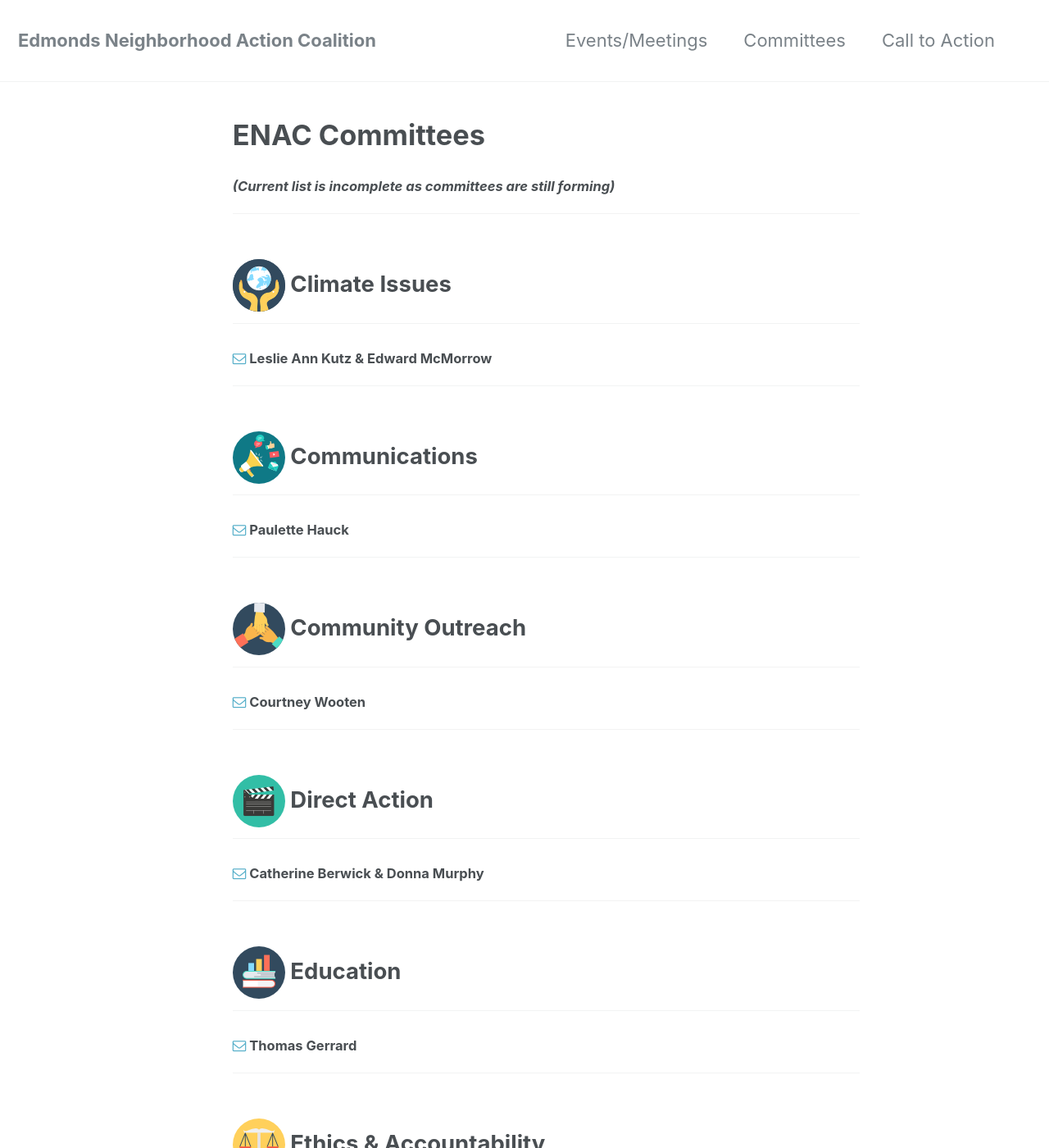
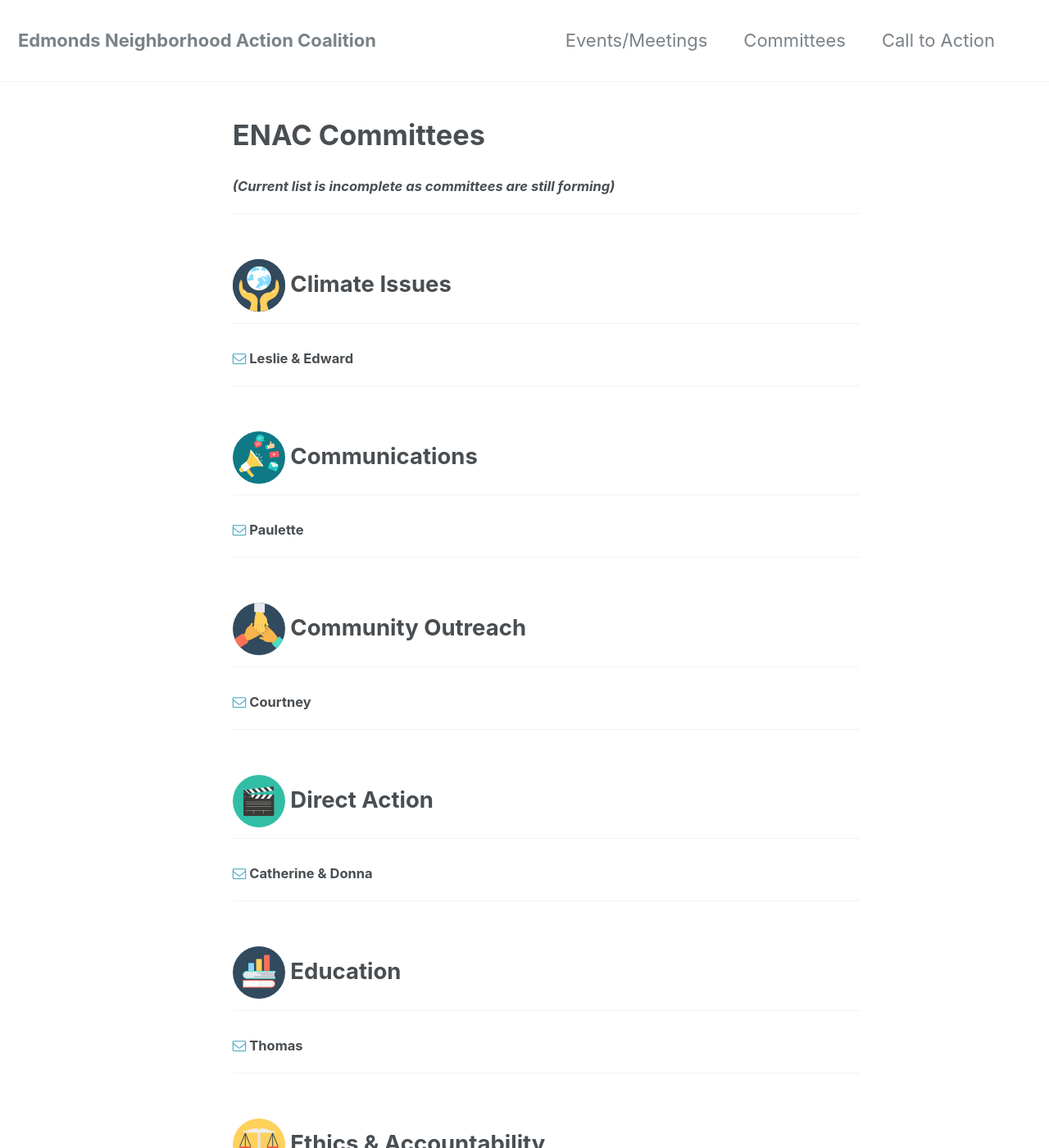
Before and after one commit to sounderminds/enac_dev, a Jekyll site: the page built from _pages/committees.md, in a window 1280 px wide and 1400 px high. Shown: the whole window at 82% size. Built offline with Jekyll 4.4.1, drawn with Linux system fonts in a browser that asks for light colours; some of the changed text lies outside the part shown.

Commit message:
removed member last names for privacy

```diff
--- a/_pages/committees.md
+++ b/_pages/committees.md
@@ -8,22 +8,22 @@ footer_attribution: "<a href='/icon_attribution/'>icon attribution info</a>"
 -----
 
 <h2><img src="/assets/images/022-planet-earth.png"> Climate Issues</h2>
-<h6><a href="mailto:climate.edmondsnac@gmail.com?subject=Climate Committee"><i class="fa fa-envelope-o" aria-hidden="true"></i></a> Leslie Ann Kutz & Edward McMorrow</h6>
+<h6><a href="mailto:climate.edmondsnac@gmail.com?subject=Climate Committee"><i class="fa fa-envelope-o" aria-hidden="true"></i></a> Leslie & Edward</h6>
 *****
 <h2><img src="/assets/images/009-communications.png"> Communications</h2>
-<h6><a href="mailto:communications.edmondsnac@gmail.com?subject=Communications Committee"><i class="fa fa-envelope-o" aria-hidden="true"></i></a> Paulette Hauck</h6>
+<h6><a href="mailto:communications.edmondsnac@gmail.com?subject=Communications Committee"><i class="fa fa-envelope-o" aria-hidden="true"></i></a> Paulette</h6>
 *****
 <h2><img src="/assets/images/021-teamwork.png"> Community Outreach</h2>
-<h6><a href="mailto:outreach.edmondsnac@gmail.com?subject=Community Outreach Committee"><i class="fa fa-envelope-o" aria-hidden="true"></i></a> Courtney Wooten</h6>
+<h6><a href="mailto:outreach.edmondsnac@gmail.com?subject=Community Outreach Committee"><i class="fa fa-envelope-o" aria-hidden="true"></i></a> Courtney</h6>
 *****
 <h2><img src="/assets/images/003-clapperboard.png"> Direct Action</h2>
-<h6><a href="mailto:direcoaction.edmondsnac@gmail.com?subject=Direct Action Committee"><i class="fa fa-envelope-o" aria-hidden="true"></i></a> Catherine Berwick & Donna Murphy</h6>
+<h6><a href="mailto:direcoaction.edmondsnac@gmail.com?subject=Direct Action Committee"><i class="fa fa-envelope-o" aria-hidden="true"></i></a> Catherine & Donna</h6>
 *****
 <h2><img src="/assets/images/017-books.png"> Education</h2>
-<h6><a href="mailto:education.edmondsnac@gmail.com?subject=Education Committee"><i class="fa fa-envelope-o" aria-hidden="true"></i></a> Thomas Gerrard</h6>
+<h6><a href="mailto:education.edmondsnac@gmail.com?subject=Education Committee"><i class="fa fa-envelope-o" aria-hidden="true"></i></a> Thomas</h6>
 *****
 <h2><img src="/assets/images/014-balance.png"> Ethics & Accountability</h2>
-<h6><a href="mailto:ethics.edmondsnac@gmail.com?subject=Ethics & Accountability Committee"><i class="fa fa-envelope-o" aria-hidden="true"></i></a> Donna Vaudrin & Robin Westbrook</h6>
+<h6><a href="mailto:ethics.edmondsnac@gmail.com?subject=Ethics & Accountability Committee"><i class="fa fa-envelope-o" aria-hidden="true"></i></a> Donna & Robin</h6>
 *****
 <h2><img src="/assets/images/004-time.png"> Facilitation</h2>
 <h6><a href="mailto:facilitation.edmondsnac@gmail.com?subject=Facilitation Committee"><i class="fa fa-envelope-o" aria-hidden="true"></i></a> Contact Person TBD</h6>
@@ -35,14 +35,14 @@ footer_attribution: "<a href='/icon_attribution/'>icon attribution info</a>"
 <h6><a href="mailto:healthcare.edmondsnac@gmail.com?subject=Healthcare Committee"><i class="fa fa-envelope-o" aria-hidden="true"></i></a> Contact Person TBD</h6>
 *****
 <h2><img src="/assets/images/029-technology-1.png"> Immigration and Racism</h2>
-<h6><a href="mailto:immigrationracism.edmondsnac@gmail.com?subject=Immigration & Racism Committee"><i class="fa fa-envelope-o" aria-hidden="true"></i></a> Vivian Murray & Pat Johnson</h6>
+<h6><a href="mailto:immigrationracism.edmondsnac@gmail.com?subject=Immigration & Racism Committee"><i class="fa fa-envelope-o" aria-hidden="true"></i></a> Vivian  & Pat</h6>
 *****
 <h2><img src="/assets/images/011-rainbow.png"> LGBTQ</h2>
 <h6><a href="mailto:lgbtq.edmondsnac@gmail.com?subject=LGBTQ Committee"><i class="fa fa-envelope-o" aria-hidden="true"></i></a> Contact Person TBD</h6>
 *****
 <h2><img src="/assets/images/002-dog.png"> Watchdog</h2>
-<h6><a href="mailto:watchdog.edmondsnac@gmail.com?subject=Watchdog Committee"><i class="fa fa-envelope-o" aria-hidden="true"></i></a> Mekal Banyasz</h6>
+<h6><a href="mailto:watchdog.edmondsnac@gmail.com?subject=Watchdog Committee"><i class="fa fa-envelope-o" aria-hidden="true"></i></a> Mekal</h6>
 *****
 <h2><img src="/assets/images/028-sign.png"> Women's Rights</h2>
-<h6><a href="mailto:womensrights.edmondsnac@gmail.com?subject=Women's Rights Committee"><i class="fa fa-envelope-o" aria-hidden="true"></i></a> Catherine Alexander & Leslie Brown</h6>
+<h6><a href="mailto:womensrights.edmondsnac@gmail.com?subject=Women's Rights Committee"><i class="fa fa-envelope-o" aria-hidden="true"></i></a> Catherine & Leslie</h6>
 *****
```
